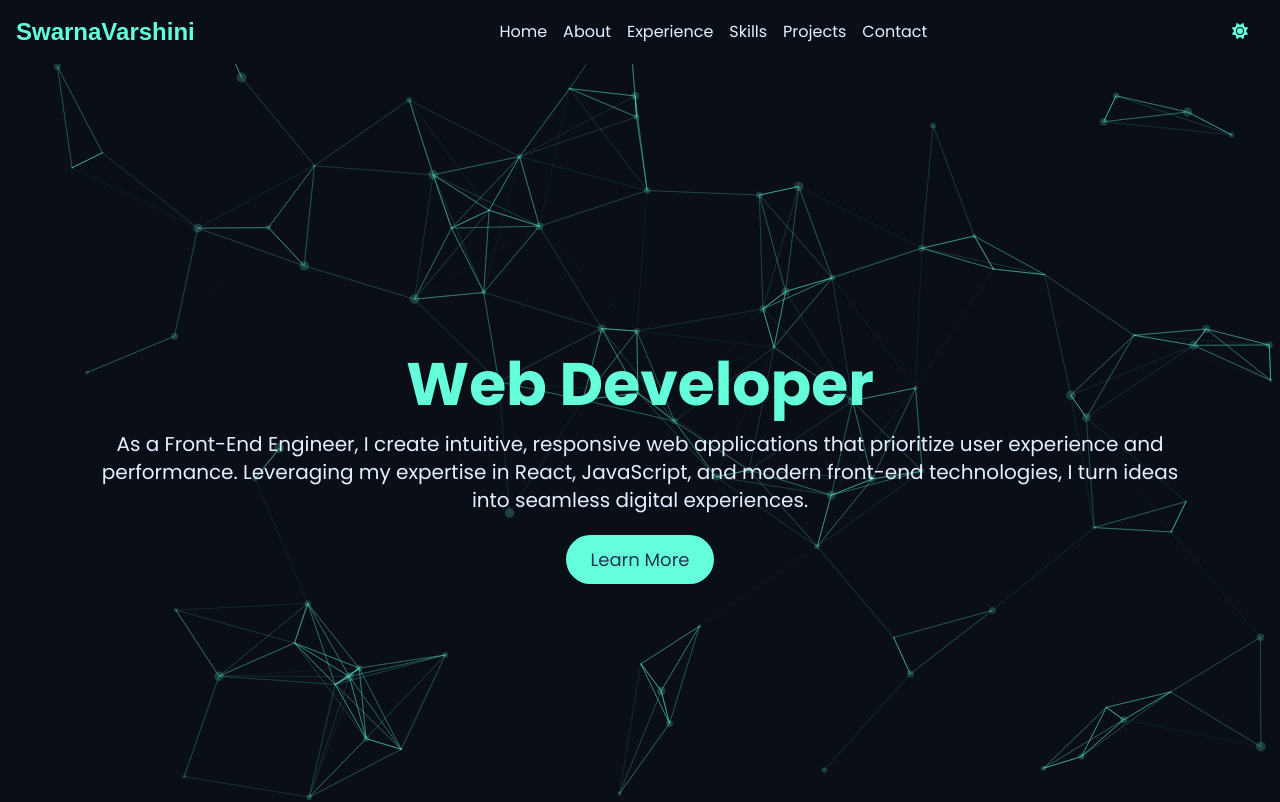
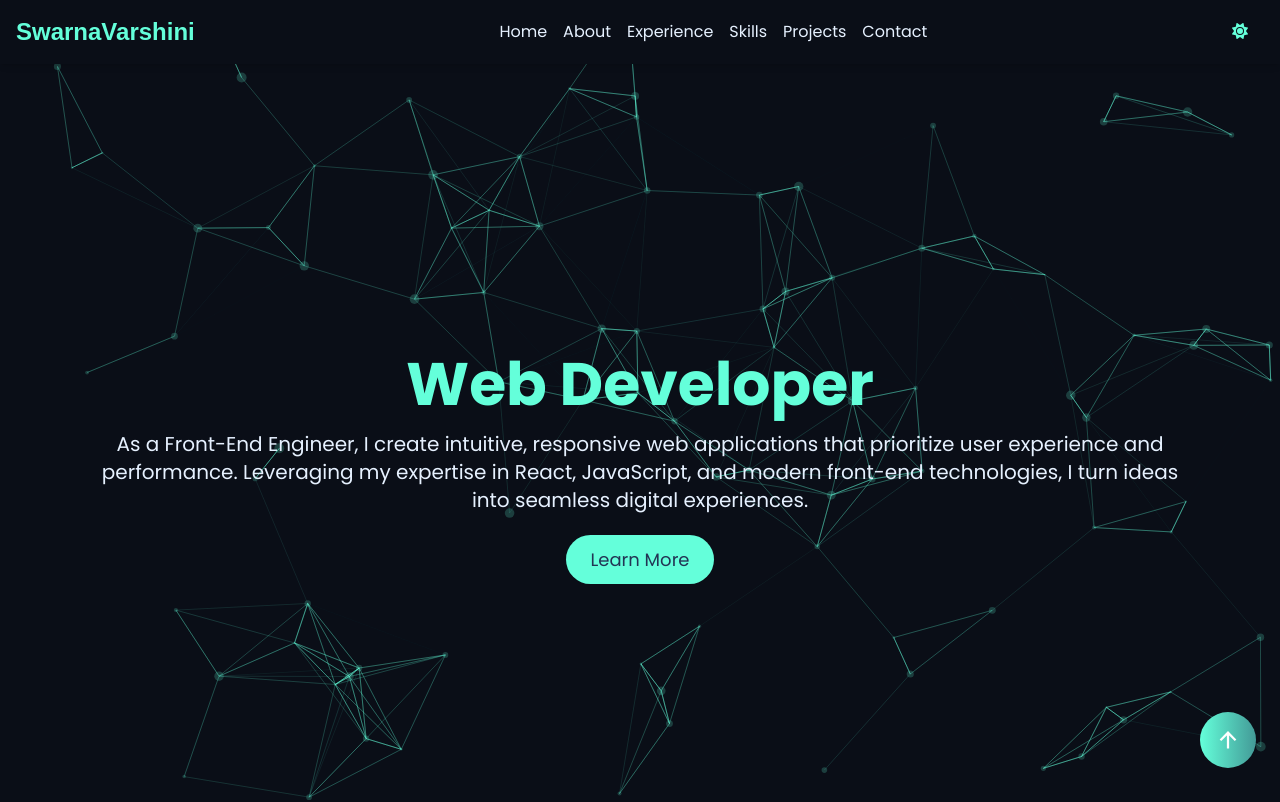
Before and after one commit to Varshini1425/My-Portfolio-New, a React (Vite) app: page / in a window 1280 px wide. Shown: the top 802 px of the page. Built offline with nearby package versions, Linux system fonts and the light colour scheme.

Commit message:
added an arrow

```diff
--- a/src/components/Header.jsx
+++ b/src/components/Header.jsx
@@ -7,6 +7,7 @@ import {
   faBars,
   faTimes,
 } from "@fortawesome/free-solid-svg-icons";
+import { IoArrowUpSharp } from "react-icons/io5";
 
 const Header = ({ darkMode, setDarkMode }) => {
   const [isMenuOpen, setIsMenuOpen] = useState(false);
@@ -79,6 +80,13 @@ const Header = ({ darkMode, setDarkMode }) => {
           </ul>
         </motion.div>
       )}
+
+      <div>
+        <a className="fixed bottom-8 right-6 z-50 flex items-center justify-center w-9 h-9 sm:w-14 sm:h-14 rounded-full bg-gradient-to-r from-accentColor to-textColorTeal p-3 sm:p-4 text-white hover:scale-110 hover:shadow-lg transition-all duration-300 ease-out"
+        href="/">
+        <IoArrowUpSharp   className="w-5 h-5 sm:w-6 sm:h-6"/>
+        </a>
+      </div>
     </header>
   );
 };
```
